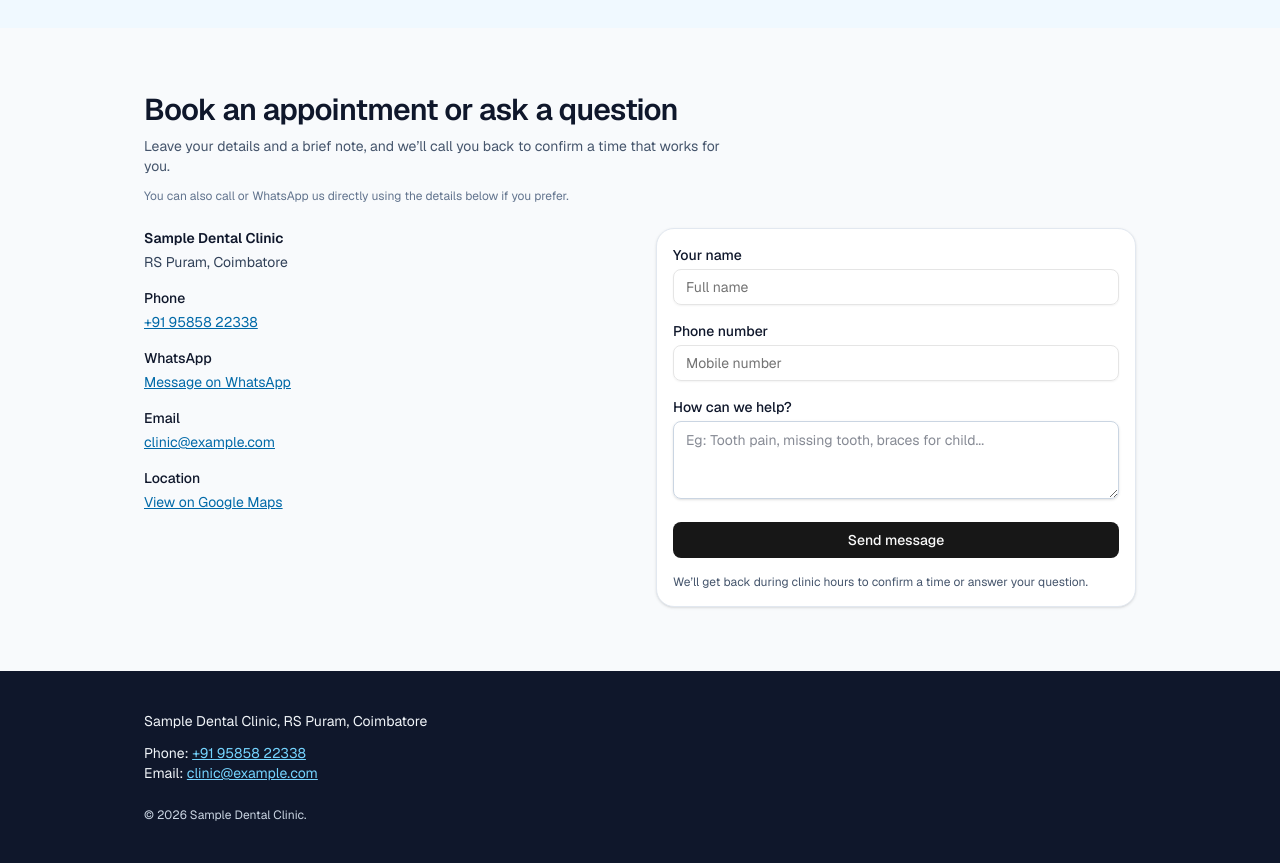
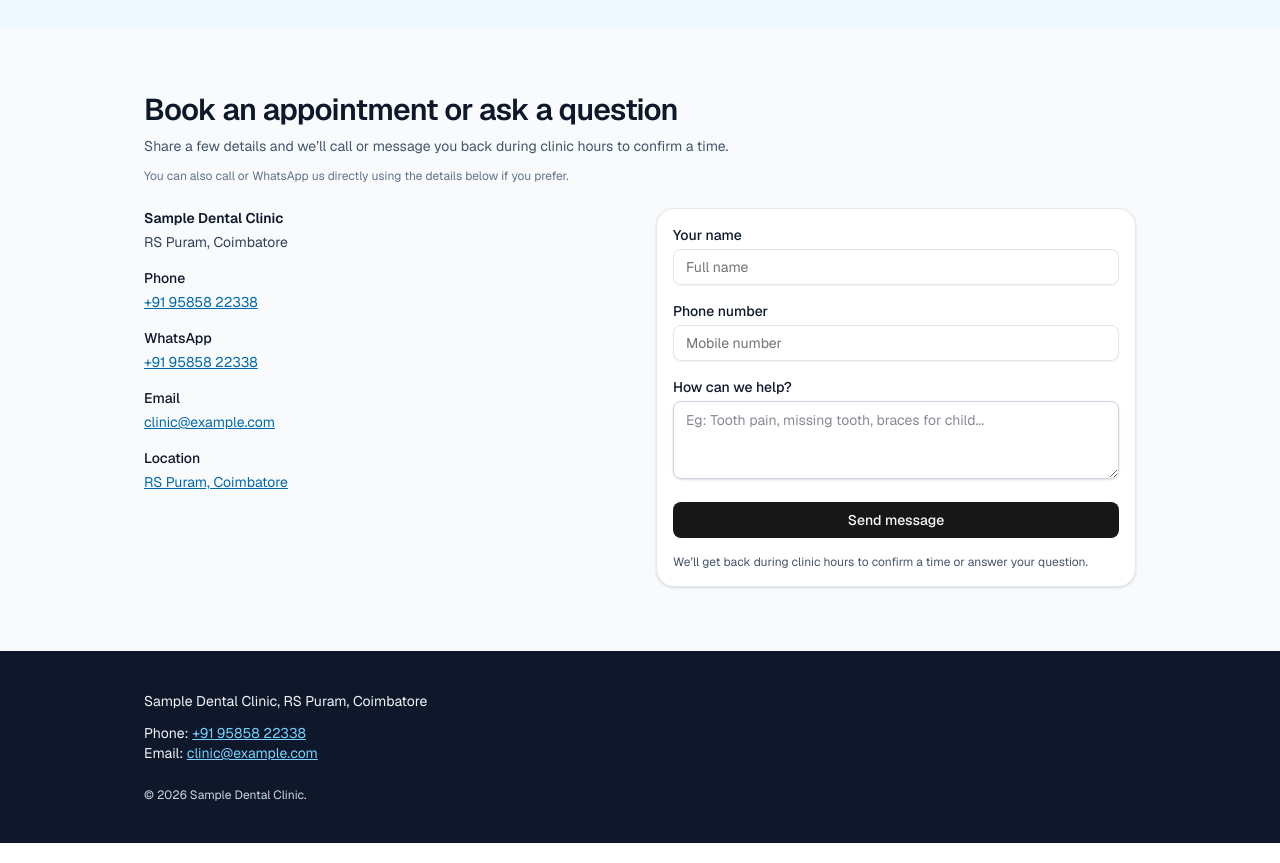
Before and after one commit to fooorrrceee/rr-dental-flip, a Next.js app in the folder landing-course/: page / in a window 1280 px wide. Shown: the part 2980-3843 px from the top of the page. Built offline with nearby package versions, Linux system fonts and the light colour scheme.

Commit message:
generic and dentist content + design config for about

```diff
--- a/landing-course/app/components/ContactSection.tsx
+++ b/landing-course/app/components/ContactSection.tsx
@@ -1,3 +1,4 @@
+// app/components/ContactSection.tsx
 "use client";
 
 import { useState } from "react";
@@ -5,24 +6,42 @@ import { Input } from "@/components/ui/input";
 import { Button } from "@/components/ui/button";
 import { ContactIntro } from "@/app/components/ContactIntro";
 import { trackClick } from "@/app/lib/analytics";
+import type {
+  ContactSectionContentConfig,
+  ContactChannel,
+} from "@/app/site-content-config";
+import type { ContactSectionDesignConfig } from "@/app/site-design-config";
 
+type ContactSectionProps = {
+  content: ContactSectionContentConfig;
+  design: ContactSectionDesignConfig;
+};
 
+export function ContactSection({ content, design }: ContactSectionProps) {
+  const { title, intro, note, clinicName, locationLine, channels=[], form
+} = content;
 
-export function ContactSection() {
-  const [status, setStatus] = useState<"idle" | "submitting" | "success" | "error">(
-    "idle",
-  );
+  const sectionBgClass =
+    design.background === "soft"
+      ? "bg-slate-50"
+      : design.background === "emphasis"
+      ? "bg-slate-900"
+      : "bg-white";
+
+  const [status, setStatus] = useState<
+    "idle" | "submitting" | "success" | "error"
+  >("idle");
 
   async function handleSubmit(event: React.FormEvent<HTMLFormElement>) {
-    event.preventDefault(); // stop normal redirect
+    event.preventDefault();
 
     setStatus("submitting");
 
-    const form = event.currentTarget;
-    const formData = new FormData(form);
+    const formElement = event.currentTarget;
+    const formData = new FormData(formElement);
 
     try {
-      const response = await fetch("https://formspree.io/f/mreaejlq", {
+      const response = await fetch(form.formspreeEndpoint, {
         method: "POST",
         headers: {
           Accept: "application/json",
@@ -32,11 +51,11 @@ export function ContactSection() {
 
       if (response.ok) {
         setStatus("success");
-        form.reset(); // clear fields after success
+        formElement.reset();
       } else {
         setStatus("error");
       }
-    } catch (error) {
+    } catch {
       setStatus("error");
     }
   }
@@ -44,82 +63,94 @@ export function ContactSection() {
   return (
     <section
       id="contact"
-      className="bg-slate-50 py-12 sm:py-16 scroll-mt-16"
+      className={`${sectionBgClass} py-12 sm:py-16 scroll-mt-16`}
       aria-labelledby="contact-heading"
     >
       <div className="mx-auto max-w-5xl px-4">
         <ContactIntro
-          title="Book an appointment or ask a question"
-          intro="Leave your details and a brief note, and we’ll call you back to confirm a time that works for you."
-          note="You can also call or WhatsApp us directly using the details below if you prefer."
+          title={title}
+          intro={intro ?? ""}
+          note={note}
         />
 
         <div className="mt-6 grid gap-8 md:grid-cols-2">
           {/* Left: contact details */}
           <div className="space-y-4 text-sm text-slate-700">
             <div>
+              {clinicName && (
                 <p className="font-semibold text-slate-900">
-                Sample Dental Clinic
+                  {clinicName}
                 </p>
-              <p className="mt-1">RS Puram, Coimbatore</p>
+              )}
+              {locationLine && (
+                <p className="mt-1">{locationLine}</p>
+              )}
             </div>
 
-            <div>
-              <p className="font-medium text-slate-900">Phone</p>
+            {channels.map((channel: ContactChannel) => {
+              const commonLabel =
+                channel.type === "phone"
+                  ? "Phone"
+                  : channel.type === "whatsapp"
+                  ? "WhatsApp"
+                  : channel.type === "email"
+                  ? "Email"
+                  : channel.type === "location"
+                  ? "Location"
+                  : channel.label;
+
+              const displayValue =
+                channel.type === "phone" || channel.type === "email"
+                  ? channel.value
+                  : channel.value;
+
+              const onClick =
+                channel.type === "phone"
+                  ? () =>
+                      trackClick({
+                        name: "dentist_phone_click",
+                        context: "contact_section",
+                      })
+                  : channel.type === "whatsapp"
+                  ? () =>
+                      trackClick({
+                        name: "dentist_whatsapp_click",
+                        context: "contact_section",
+                      })
+                  : undefined;
+
+              return (
+                <div key={channel.label}>
+                  <p className="font-medium text-slate-900">
+                    {commonLabel}
+                  </p>
+                  {channel.href ? (
                     <a
-                href="tel:+919585822338"
+                      href={channel.href}
                       className="mt-1 inline-block text-sky-700 underline"
-                onClick={() =>
-                  trackClick({ name: "dentist_phone_click", context: "contact_section" })
-                }
+                      onClick={onClick}
                     >
-                +91 95858 22338
+                      {displayValue}
                     </a>
+                  ) : (
+                    <p className="mt-1">{displayValue}</p>
+                  )}
                 </div>
-
-            <div>
-              <p className="font-medium text-slate-900">WhatsApp</p>
-              <a
-                href="https://wa.me/919585822338"
-                className="mt-1 inline-block text-sky-700 underline"
-                onClick={() =>
-                  trackClick({ name: "dentist_whatsapp_click", context: "contact_section" })
-                }
-              >
-                Message on WhatsApp
-              </a>
-            </div>
-
-            <div>
-              <p className="font-medium text-slate-900">Email</p>
-              <a
-                href="mailto:clinic@example.com"
-                className="mt-1 inline-block text-sky-700 underline"
-              >
-                clinic@example.com
-              </a>
-            </div>
-
-            <div>
-              <p className="font-medium text-slate-900">Location</p>
-              <a
-                href="https://maps.google.com"
-                className="mt-1 inline-block text-sky-700 underline"
-              >
-                View on Google Maps
-              </a>
-            </div>
+              );
+            })}
           </div>
 
           {/* Right: enquiry form with inline feedback */}
           <div className="rounded-2xl border border-slate-200 bg-white p-4 shadow-sm">
             <form className="space-y-4" onSubmit={handleSubmit}>
               {/* Hidden subject */}
+              {form.subject && (
                 <input
                   type="hidden"
                   name="_subject"
-                value="New enquiry from RS Puram dentist site"
+                  value={form.subject}
                 />
+              )}
 
               <div>
                 <label
@@ -177,25 +208,24 @@ export function ContactSection() {
                 className="w-full"
                 disabled={status === "submitting"}
               >
-                {status === "submitting" ? "Sending..." : "Send message"}
+                {status === "submitting" ? "Sending..." : form.submitLabel}
               </Button>
 
               {status === "success" && (
                 <p className="text-xs text-emerald-600">
-                  Thanks, we’ve received your message. We’ll get back during clinic hours.
+                  {form.successMessage}
                 </p>
               )}
 
               {status === "error" && (
                 <p className="text-xs text-red-600">
-                  Something went wrong while sending your message. Please try again, or use
-                  the phone / WhatsApp details on the left.
+                  {form.errorMessage}
                 </p>
               )}
 
-              {status === "idle" && (
+              {status === "idle" && form.idleMessage && (
                 <p className="text-xs text-slate-600">
-                  We’ll get back during clinic hours to confirm a time or answer your question.
+                  {form.idleMessage}
                 </p>
               )}
             </form>
--- a/landing-course/app/dentist-config.ts
+++ b/landing-course/app/dentist-config.ts
@@ -204,25 +204,35 @@ export const dentistContentConfig: BusinessSiteContentConfig = {
     title: "Book an appointment or ask a question",
     intro:
       "Share a few details and we’ll call or message you back during clinic hours to confirm a time.",
-    addressLines: [
-      "Sample Dental Clinic",
-      "RS Puram, Coimbatore",
-      "Tamil Nadu, India",
-    ],
+    note:
+      "You can also call or WhatsApp us directly using the details below if you prefer.",
+    clinicName: "Sample Dental Clinic",
+    locationLine: "RS Puram, Coimbatore",
     channels: dentistContactChannels,
     form: {
       heading: "Send us a quick message",
       subheading:
         "We’ll get back to you as soon as we can during working hours.",
-      formspreeEndpoint: "https://formspree.io/f/your-id-here", // TODO: replace with real ID
+      formspreeEndpoint: "https://formspree.io/f/mreaejlq", // TODO: replace with real ID
       submitLabel: "Send message",
       successMessage:
         "Thank you for reaching out. We’ll get back to you shortly.",
       errorMessage:
         "Something went wrong. Please try again or contact us directly.",
+      idleMessage:
+        "We’ll get back during clinic hours to confirm a time or answer your question.",
+      subject: "New enquiry from RS Puram dentist site",
     },
   },
+  aboutSection: {
+    title: "A clinic built for everyday dental worries",
+    intro:
+      "We focus on clear explanations, gentle treatment, and practical plans that fit your routine.",
+    body:
+      "At Sample Dental Clinic, we see everything from routine check-ups and children’s visits to braces, root canals, and missing teeth every week. Our goal is to make each visit feel predictable and manageable: we explain your options in simple language, suggest what truly needs attention now versus later, and help you plan treatment that fits your schedule and budget.",
+  },
 };
+
 
 export const dentistDesignConfig: BusinessSiteDesignConfig = {
   hero: {
@@ -239,6 +249,9 @@ export const dentistDesignConfig: BusinessSiteDesignConfig = {
     background: "soft",
   },
   contactSection: {
-    background: "default",
+    background: "soft",
+  },
+  aboutSection: {
+    background: "default", // keep white; or "soft" if you want a band
   },
 };
--- a/landing-course/app/page.tsx
+++ b/landing-course/app/page.tsx
@@ -15,7 +15,7 @@ import {
 } from "./dentist-config";
 
 export default function Home() {
-  const { hero, servicesSection, proofSection,faqSection, contact } = dentistContentConfig;
+  const { hero, servicesSection, proofSection,faqSection,contactSection, contact } = dentistContentConfig;
 
   return (
     <div className="min-h-screen bg-white font-sans text-slate-900">
@@ -47,7 +47,10 @@ export default function Home() {
         />
 
 
-        <ContactSection />
+        <ContactSection
+        content={contactSection}
+        design={dentistDesignConfig.contactSection}
+      />
       </main>
       <ContactFooter />
     </div>
--- a/landing-course/app/site-content-config.ts
+++ b/landing-course/app/site-content-config.ts
@@ -86,13 +86,17 @@ export type ContactFormConfig = {
   submitLabel: string;
   successMessage: string;
   errorMessage: string;
+  idleMessage?: string;
+  subject?: string; // for hidden _subject field
 };
 
 export type ContactSectionContentConfig = {
   title: string;
   intro?: string;
-  addressLines?: string[];         // simple address block
-  channels: ContactChannel[];      // phone, WhatsApp, email, map, etc.
+  note?: string; // for the ContactIntro note
+  clinicName?: string;
+  locationLine?: string;
+  channels: ContactChannel[];
   form: ContactFormConfig;
 };
 
```
Lines whose indentation alone changed are shown as unchanged.
